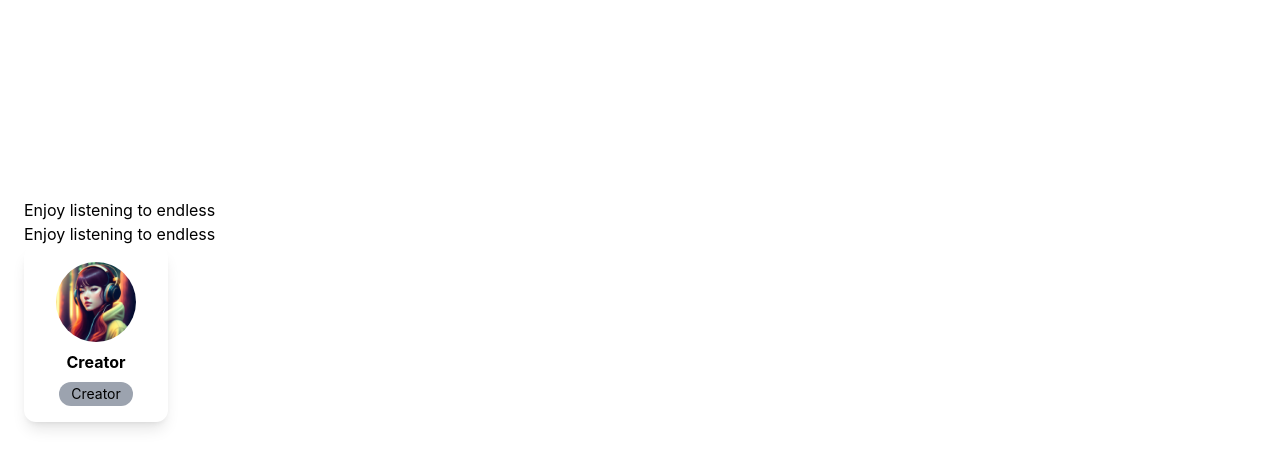
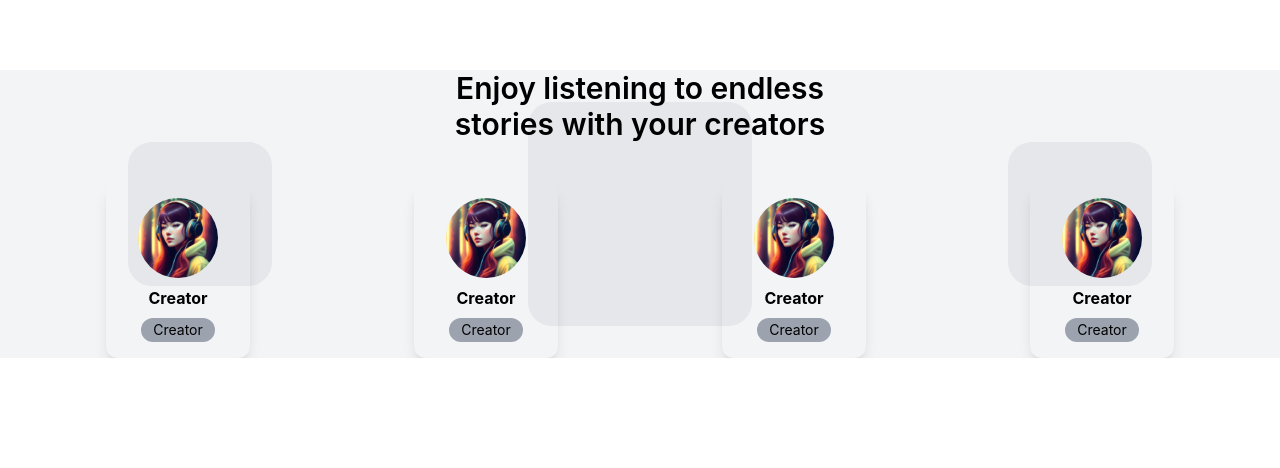
Before and after one commit to danilodavid521/retailor_watch_content, a React (Create React App) app: page / in a window 1280 px wide. Shown: the part 2526-2994 px from the top of the page. After the commit the page ends 2884 px from the top, so only its background shows below. Built offline with nearby package versions, Linux system fonts and the light colour scheme.

Commit message:
fix: added background shapes

```diff
--- a/src/components/Creators.tsx
+++ b/src/components/Creators.tsx
@@ -4,12 +4,28 @@ import CreatorImg from '../assets/images/creator.webp'
 
 export default function Creators() {
   return (
-    <div className='container px-6 py-32 mx-auto'>
-        <div className='flex flex-col'>
-            <span>Enjoy listening to endless</span>
-            <span>Enjoy listening to endless</span>
+    <div className='container px-6 mx-auto bg-gray-100 relative'>
+      <div className="background absolute top-0 left-0 z-10 w-full h-full">
+        <div className="shapes flex justify-around items-center h-full">
+          <div className="box-1 w-36 h-36 rounded-3xl bg-gray-200">
+
+          </div>
+          <div className="box-2 w-56 h-56 rounded-3xl bg-gray-200">
+
+          </div>
+          <div className="box-3 w-36 h-36 rounded-3xl bg-gray-200">
+
+          </div>
         </div>
-        <div className='inline-block'>
+      </div>
+        <div className='flex flex-col items-center z-20 relative'>
+            <span className='text-3xl font-semibold'>Enjoy listening to endless</span>
+            <span className='text-3xl font-semibold mb-10'>stories with your creators</span>
+        </div>
+        <div className='flex justify-around z-20 relative'>
+        <CreatorCard img={CreatorImg} name='Creator'/>
+        <CreatorCard img={CreatorImg} name='Creator'/>
+        <CreatorCard img={CreatorImg} name='Creator'/>
         <CreatorCard img={CreatorImg} name='Creator'/>
         </div>
       </div>
```
